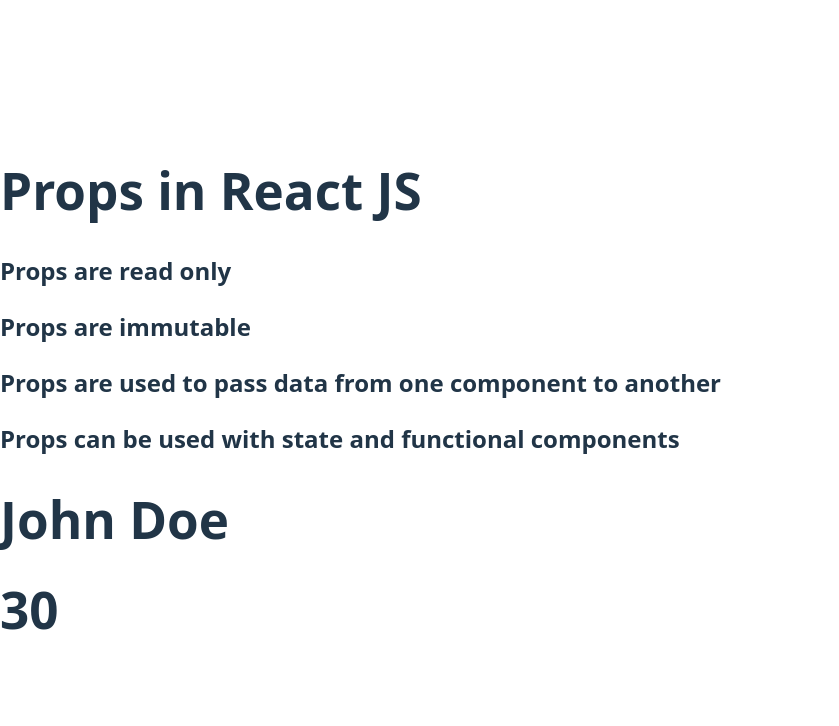
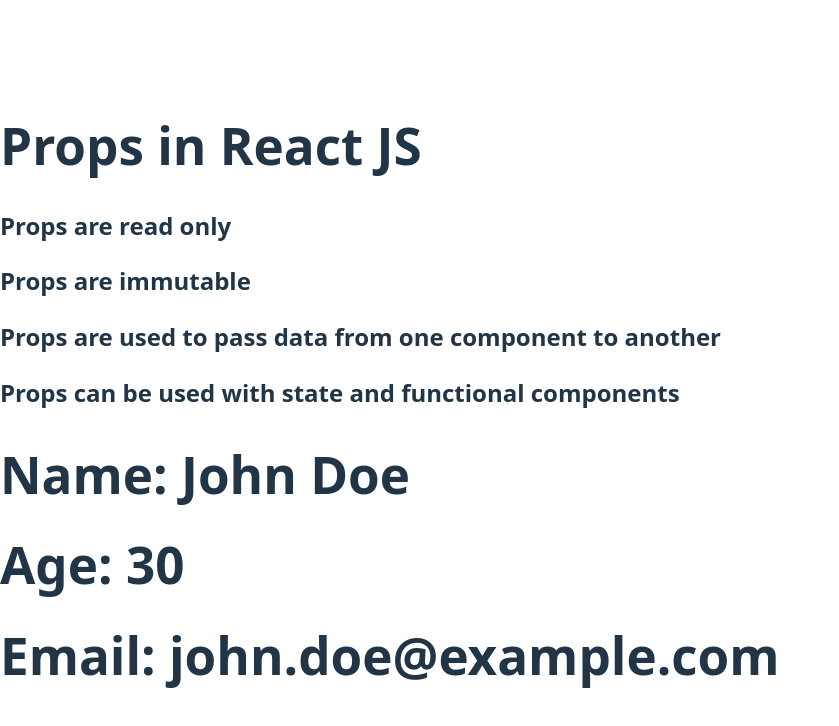
Before and after one commit to ashi-ish/React, a React (Vite) app: page / in a window 1280 px wide. Shown: the top 726 px of the page, without its empty margins (0-839 px from the left). Built offline with nearby package versions, Linux system fonts and the light colour scheme.

Commit message:
Props basic

```diff
--- a/src/App.jsx
+++ b/src/App.jsx
@@ -36,7 +36,7 @@
       {/* <h1 className="heading">Hello world</h1> */}
       {/* React Without JSX */}
       {/* <MultipleConditions /> */}
-      <Props name="John Doe" age={30} />
+      <Props name="John Doe" age={30} email="john.doe@example.com" />
     </div>
   );
 
--- a/src/Props.jsx
+++ b/src/Props.jsx
@@ -1,4 +1,4 @@
-function Props({ name, age }) {
+function Props({ name, age, email }) {
   return (
     <div>
       <h1>Props in React JS</h1>
@@ -6,8 +6,9 @@
       <h2>Props are immutable</h2>
       <h2>Props are used to pass data from one component to another</h2>
       <h2>Props can be used with state and functional components</h2>
-      <h1>{name}</h1>
-      <h1>{age}</h1>
+      <h1>Name: {name}</h1>
+      <h1>Age: {age}</h1>
+      <h1>Email: {email}</h1>
     </div>
   );
 }
```
